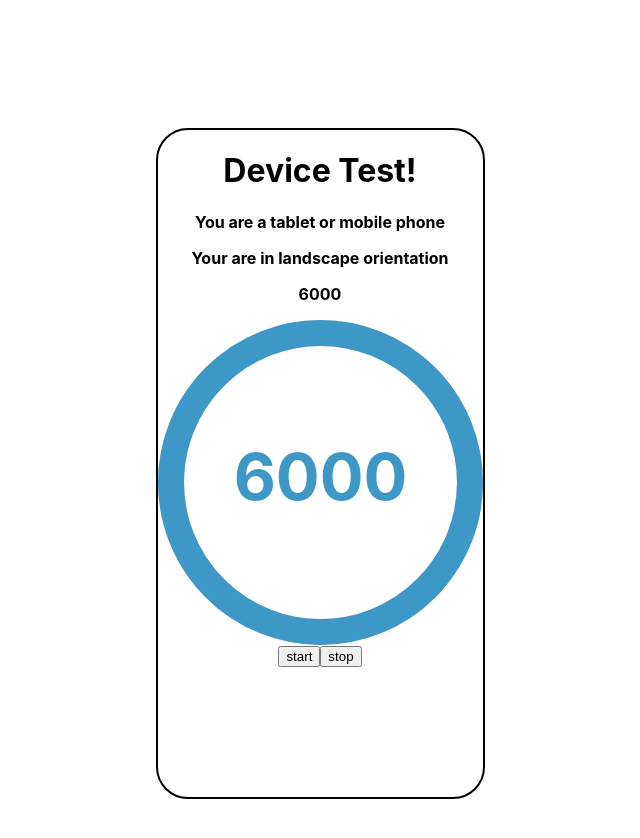
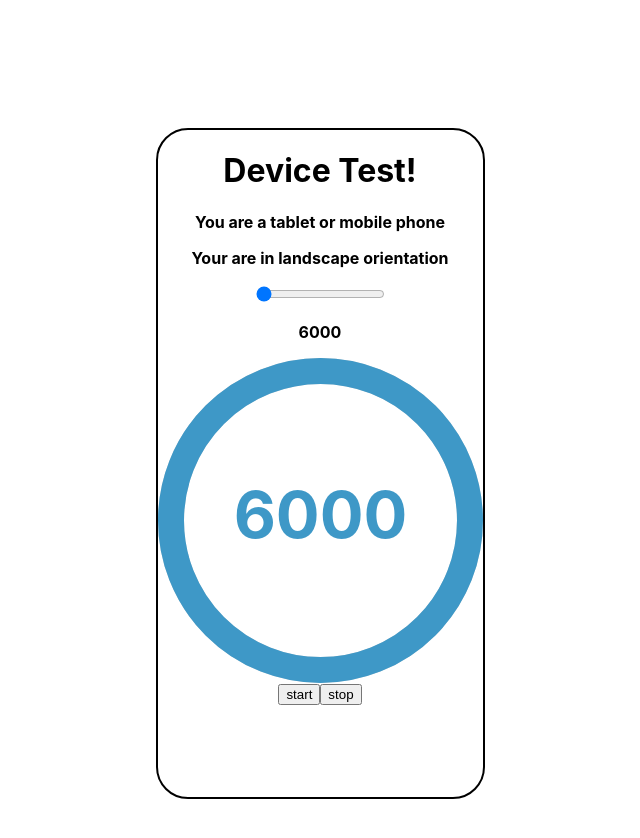
Before and after one commit to AndreyKonovalenko/timerweb, a React (Create React App) app: page / in a window 1280 px wide. Shown: the top 838 px of the page, without its empty margins (320-960 px from the left). Built offline with nearby package versions, Linux system fonts and the light colour scheme.

Commit message:
chore; added basic slider for setting distance

```diff
--- a/src/components/Timer/Timer.js
+++ b/src/components/Timer/Timer.js
@@ -19,6 +19,7 @@ import 'react-circular-progressbar/dist/styles.css';
 const Timer = () => {
   const [distance, setDistance] = useState(6000);
   const [timerId, setTimerId] = useState(null);
+  const [range, setRange] = useState(0);
 
   const onStartHandler = (distance) => {
     let dist = distance;
@@ -36,6 +37,13 @@ const Timer = () => {
     console.log('stop');
   };
 
+  const onSilderHandler = (event) => {
+    event.preventDefault();
+    console.log(event.target.value);
+    setRange(event.target.value);
+    setDistance(event.target.value * 100);
+  };
+
   useEffect(() => {
     console.log('timerId: ', timerId, 'time left: ', distance);
     if (distance === 0) {
@@ -45,8 +53,18 @@ const Timer = () => {
     }
   }, [distance, timerId]);
   const data = distance / 60;
+
   return (
     <div>
+      <div>
+        <input
+          type='range'
+          min='0'
+          max='60'
+          value={range}
+          onInput={onSilderHandler}
+        />
+      </div>
       <p>{distance}</p>
       <CircularProgressbar
         value={data}
```
